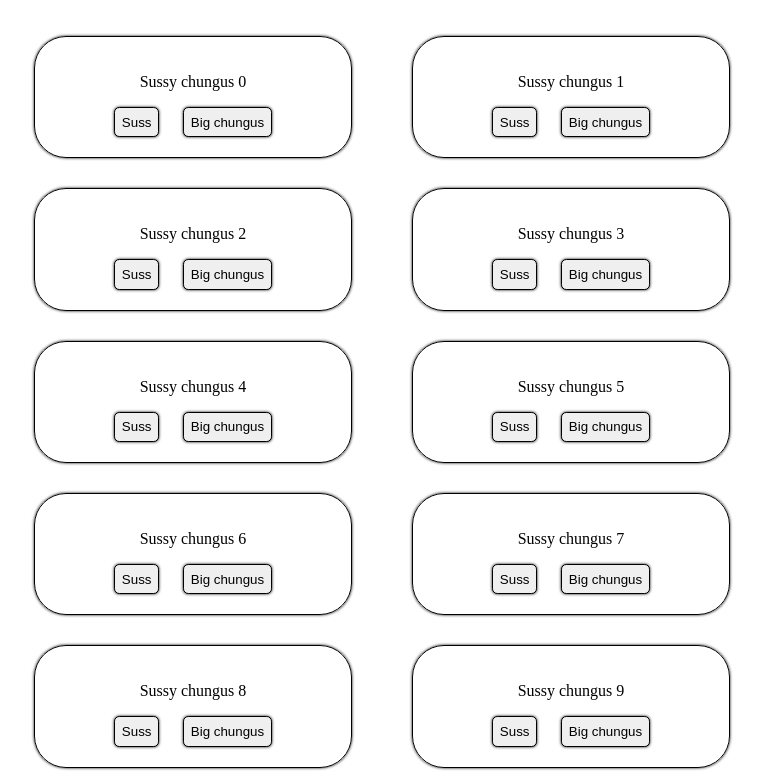
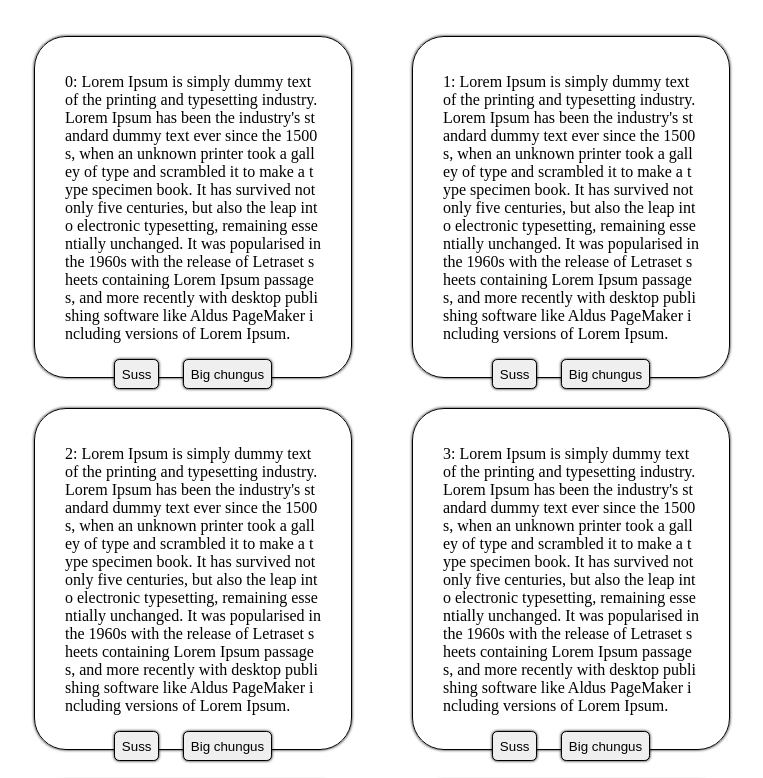
Before and after one commit to SSS-Says-Snek/test-sveltekit, a SvelteKit app: page /home in a window 1280 px wide. Shown: the top 778 px of the page, without its empty margins (258-1021 px from the left). Built offline with nearby package versions, Linux system fonts and the light colour scheme.

Commit message:
Elastic animation

```diff
--- a/src/routes/home/+page.svelte
+++ b/src/routes/home/+page.svelte
@@ -1,11 +1,9 @@
 <script lang="ts">
-  import { onMount } from 'svelte';
   import anime from 'animejs';
 
 	interface Note {
     content: string;
     left: boolean;
-    right: boolean;
 	}
 
 	function visibleInViewport(elem: Element, left: boolean) {
@@ -16,16 +14,18 @@
           return
         }
 
-        console.log(anime.get(entry.target, 'translateX'))
         anime({
           targets: entry.target,
-          translateX: [left ? -300 : 300, 0],
+          translateX: [left ? -noteXOffset : noteXOffset, 0],
           opacity: 1,
           duration: 500,
           delay: 0,
-          rotate: [0, 360],
-          easing: "easeInOutSine"
+          rotate: [left ? 180 : -180, 0],
+          easing: 'easeOutElastic(0.9, 0.6)',
+          scale: [0.5, 1]
         })
+
+        // We don't care about anim anymore >:(
         observer.unobserve(entry.target);
 			},
 			{ threshold: 0.2 }
@@ -37,15 +37,17 @@
 	let notes: Note[] = [];
 	for (let i = 0; i < 200; i++) {
 		notes.push({
-      content: `Sussy chungus ${i}`,
-      left: i % 2 == 0, right: i % 2 == 1
+      content: `${i}: Lorem Ipsum is simply dummy text of the printing and typesetting industry. Lorem Ipsum has been the industry's standard dummy text ever since the 1500s, when an unknown printer took a galley of type and scrambled it to make a type specimen book. It has survived not only five centuries, but also the leap into electronic typesetting, remaining essentially unchanged. It was popularised in the 1960s with the release of Letraset sheets containing Lorem Ipsum passages, and more recently with desktop publishing software like Aldus PageMaker including versions of Lorem Ipsum.`,
+      left: i % 2 == 0
     });
 	}
+
+  let noteXOffset = 200;
 </script>
 
 <body>
 	<div class="note-container">
-		{#each notes as {content, left, right}}
+		{#each notes as {content, left}}
 			<div
 				use:visibleInViewport={left}
         class="note"
@@ -61,9 +63,11 @@
 </body>
 
 <style>
-  :root {
-    --note-x-offset: 300px;
-  }
+  :global(body) {
+		display: flex;
+		flex-direction: column;
+		align-items: center;
+	}
 
 	.note {
 		display: flex;
@@ -78,6 +82,7 @@
 		flex-direction: column;
 		align-items: center;
     min-width: 200px;
+    height: 300px;
 
     scale: 1;
 		opacity: 0;
@@ -110,18 +115,4 @@
 		gap: 1.5em;
 		margin-top: auto;
 	}
-
-	:global(body) {
-		display: flex;
-		flex-direction: column;
-		align-items: center;
-	}
-
-  .note.left {
-    transform: translateX(calc(var(--note-x-offset) * -1px));
-  }
-
-  .note.right {
-    transform: translateX(var(--note-x-offset));
-  }
 </style>
```
